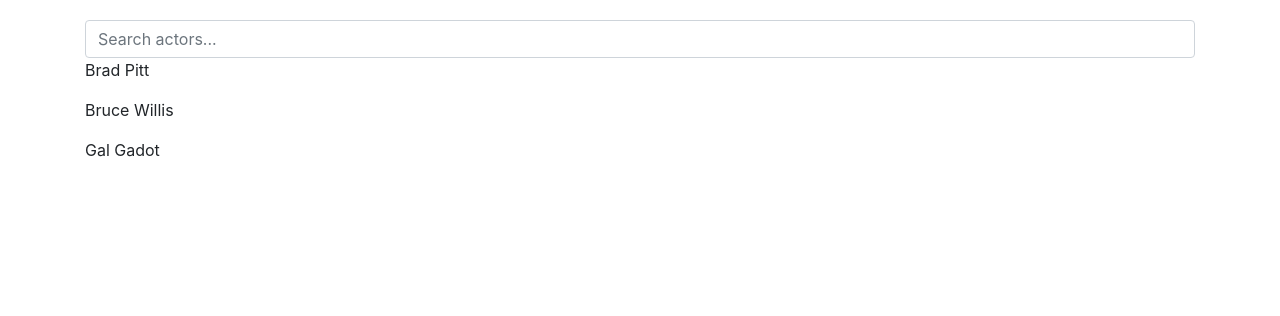
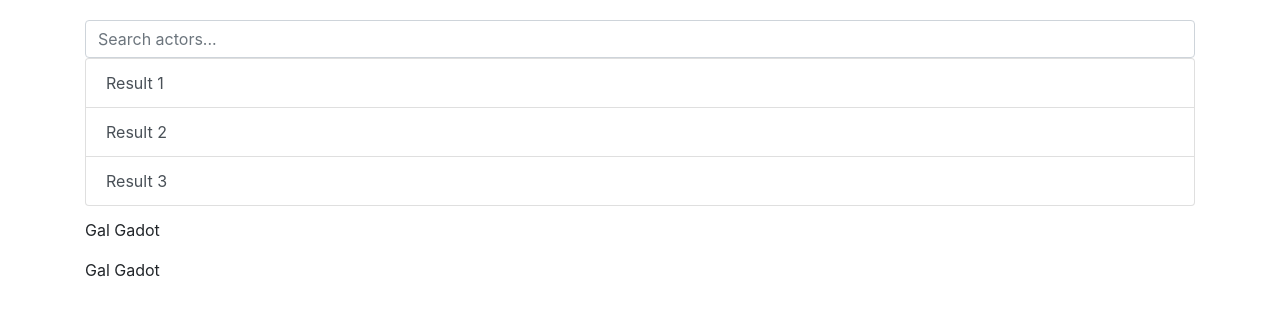
Before and after one commit to nirch/actors-tmdb-react-v2, a React (Create React App) app: page / in a window 1280 px wide. Shown: the top 316 px of the page. Built offline with nearby package versions, Linux system fonts and the light colour scheme.

Commit message:
SearchBox results (presentation only, no events)

```diff
--- a/src/components/SearchBox/SearchBox.css
+++ b/src/components/SearchBox/SearchBox.css
@@ -3,3 +3,13 @@
 /* .c-searchbox .form-control {
     padding: 50px;
 } */
+
+
+.c-searchbox {
+    position: relative;
+}
+
+.c-searchbox > .result-box {
+    position: absolute;
+    width: 100%;
+}
--- a/src/components/SearchBox/SearchBox.js
+++ b/src/components/SearchBox/SearchBox.js
@@ -1,12 +1,15 @@
 import React from 'react';
-import { Form } from 'react-bootstrap';
+import { Form, ListGroup } from 'react-bootstrap';
 import './SearchBox.css'
 
-function SearchBox({placeholder, searchText, onSearchChange}) {
+function SearchBox({placeholder, searchText, onSearchChange, results}) {
     return (
         <div className="c-searchbox">
             <Form.Control type="text" placeholder={placeholder} value={searchText}
                 onChange={e => onSearchChange(e.target.value)}/>
+            <ListGroup className="result-box">
+                {results.map(result => <ListGroup.Item action>{result}</ListGroup.Item>)}
+            </ListGroup>
         </div>
     );
 }
--- a/src/pages/ActorsPage/ActorsPage.js
+++ b/src/pages/ActorsPage/ActorsPage.js
@@ -10,8 +10,12 @@ function ActorsPage(props) {
         new ActorModel("Brad Pitt"),
         new ActorModel("Bruce Willis"),
         new ActorModel("Gal Gadot"),
+        new ActorModel("Gal Gadot"),
+        new ActorModel("Gal Gadot"),
+        new ActorModel("Gal Gadot"),
     ]);
     const [searchText, setSearchText] = useState("");
+    const [searchResult, setSearchResults] = useState(["Result 1", "Result 2", "Result 3"])
 
     return (
         <div class="p-actors">
@@ -19,7 +23,8 @@ function ActorsPage(props) {
                 <SearchBox
                     placeholder="Search actors..."
                     searchText={searchText}
-                    onSearchChange={newSearchText => setSearchText(newSearchText)}/>
+                    onSearchChange={newSearchText => setSearchText(newSearchText)}
+                    results={searchResult}/>
                 {actors.map(actor => <ActorCard actor={actor}/>)}
             </Container>
         </div>
```
